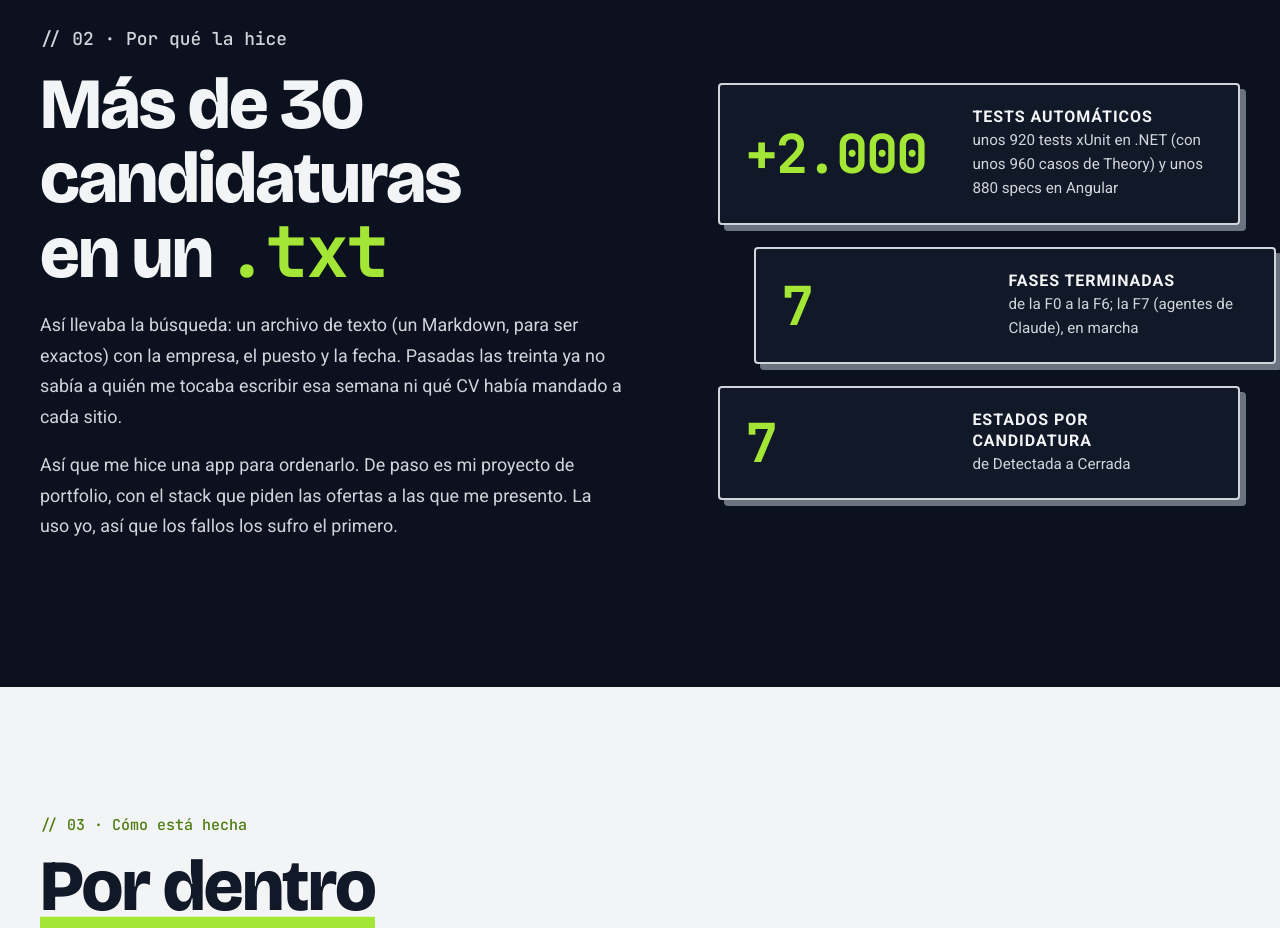
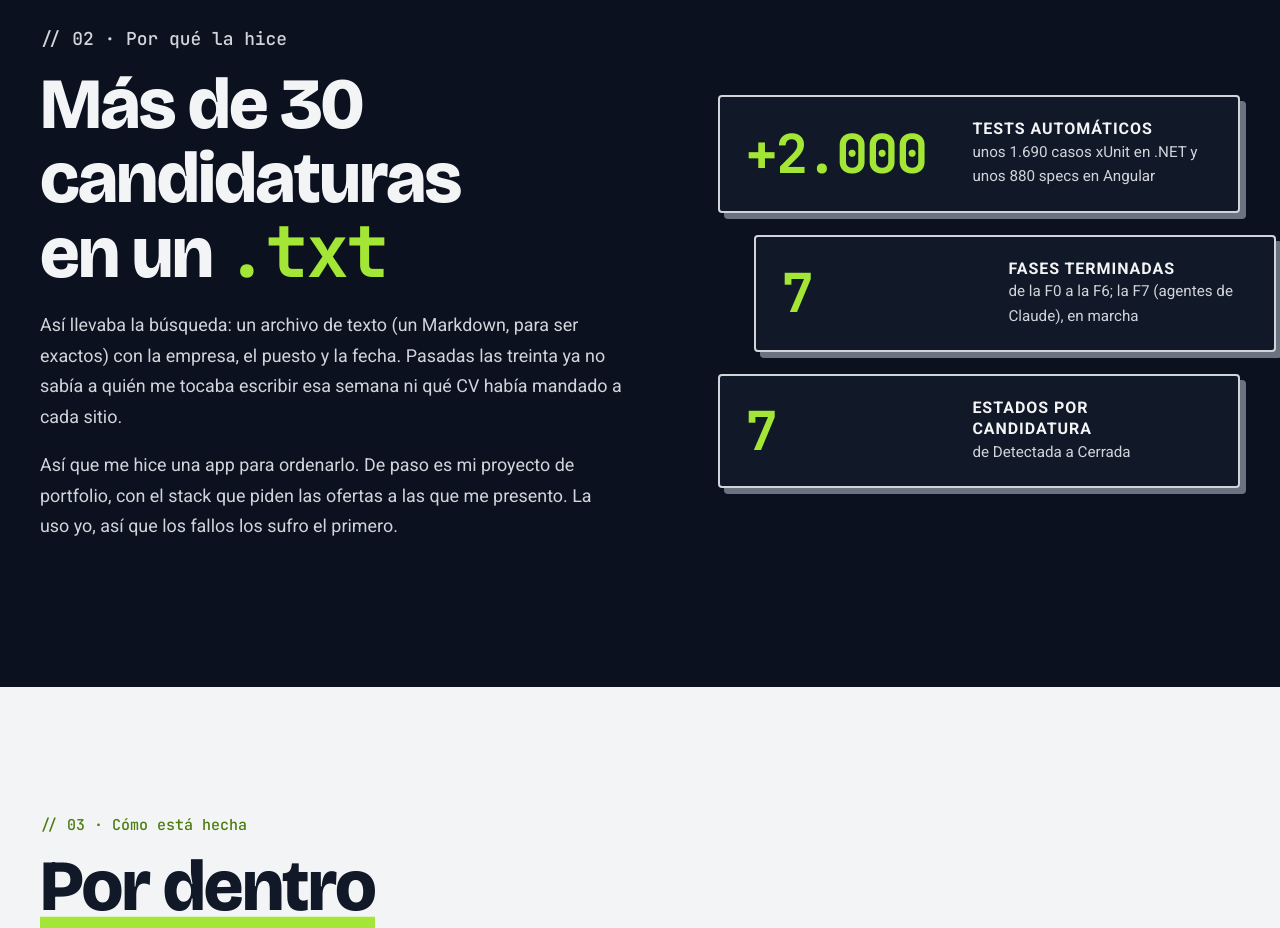
Before and after one commit to eduardolar/RadarEmpleo-web, a plain HTML site: page index.html in a window 1280 px wide. Shown: the part 2100-3028 px from the top of the page. Drawn offline with Linux system fonts and the light colour scheme.

Commit message:
Cifras: la nota de los tests cuenta lo mismo que la cifra, unos 1.690 casos xUnit y unos 880 specs

```diff
--- a/index.html
+++ b/index.html
@@ -333,7 +333,7 @@
           <li class="cifra revela">
             <span class="cifra-num" data-cuenta="2000" data-prefijo="+">+2.000</span>
             <span class="cifra-nombre">tests automáticos</span>
-            <span class="cifra-nota">unos 920 tests xUnit en .NET (con unos 960 casos de Theory) y unos 880 specs en Angular</span>
+            <span class="cifra-nota">unos 1.690 casos xUnit en .NET y unos 880 specs en Angular</span>
           </li>
           <li class="cifra revela">
             <span class="cifra-num" data-cuenta="7">7</span>
```
